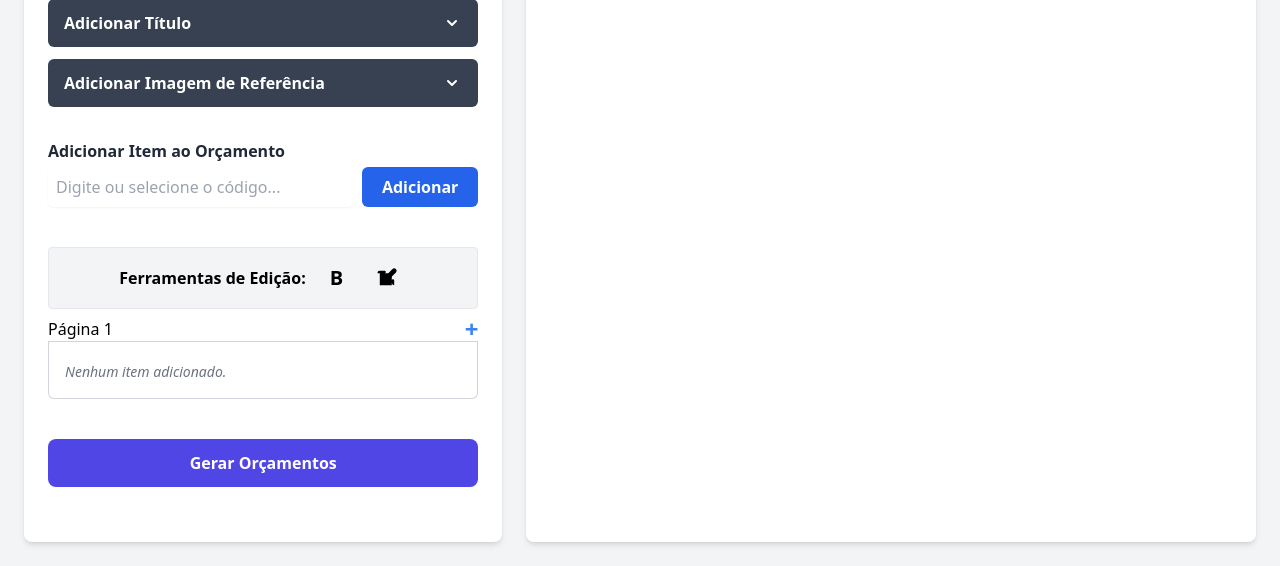
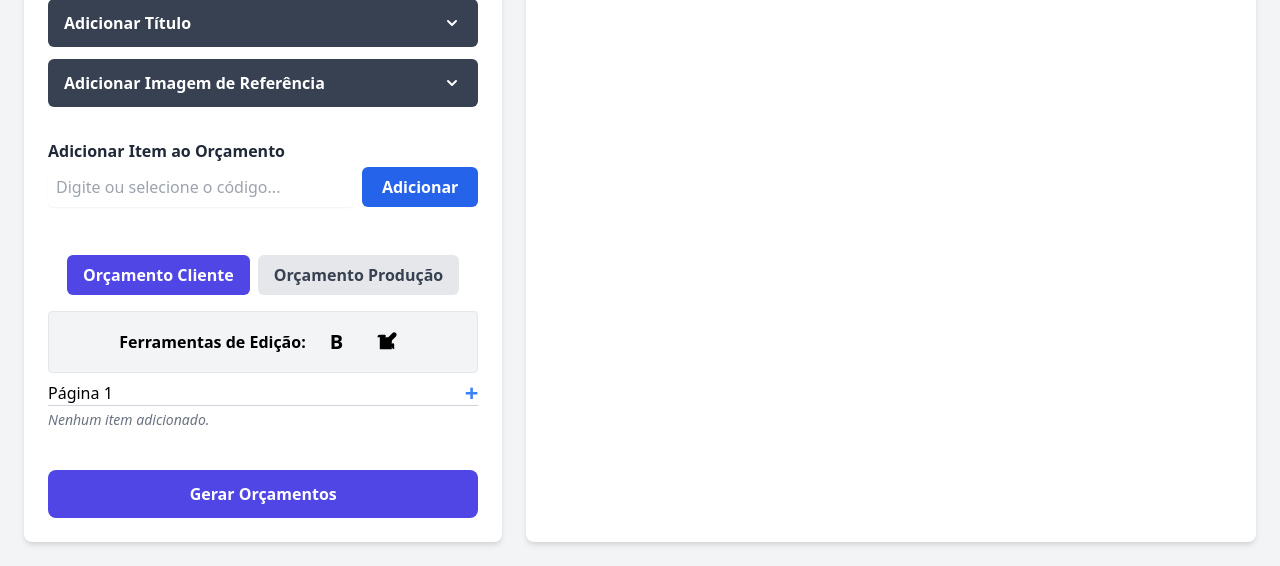
Before and after one commit to Salrefinado/Gerador-de-Or-amentos-Bunese, a FastAPI app: page / in a window 1280 px wide. Shown: the part 672-1238 px from the top of the page. Run offline with FastAPI, Linux system fonts and the light colour scheme.

Commit message:
Layout index.html

```diff
--- a/templates/index.html
+++ b/templates/index.html
@@ -113,6 +113,10 @@
           </div>
 
           <div class="pt-4">
+            <div class="flex items-center justify-center space-x-2 my-4">
+                <button type="button" id="orcamento-cliente-btn" class="px-4 py-2 rounded-md font-semibold text-white bg-indigo-600 hover:bg-indigo-700">Orçamento Cliente</button>
+                <button type="button" id="orcamento-producao-btn" class="px-4 py-2 rounded-md font-semibold text-gray-700 bg-gray-200 hover:bg-gray-300">Orçamento Produção</button>
+            </div>
             <div class="flex items-center gap-4 my-2 p-2 bg-gray-100 rounded border justify-center">
               <label class="text-base font-semibold">Ferramentas de Edição:</label>
               <button type="button" title="Negrito" class="p-2 rounded-full hover:bg-gray-300 text-xl" onclick="formatText('bold')"><strong>B</strong></button>
@@ -127,14 +131,18 @@
               <button type="button" id="btn-add-page" class="ml-2 text-blue-500 hover:text-blue-700 font-bold text-2xl leading-none" title="Adicionar Nova Página">+</button>
             </div>
 
-            <div id="items-editor-wrapper" class="bg-white p-4 border border-t-0 border-gray-300 rounded-b-md min-h-[150px]" data-item-definitions='{{ item_definitions | tojson }}'>
+            <div id="items-editor-wrapper"
+                data-item-definitions='{{ item_definitions | tojson }}'
+                data-item-definitions-producao='{{ item_definitions_producao | tojson }}'>
               <div class="items-list-container active" id="items-list-container-1">
                 <p class="text-sm text-gray-500 italic mt-1 default-text">Nenhum item adicionado.</p>
               </div>
             </div>
           </div>
 
-          <input type="hidden" name="items" id="hidden-items-input" value="">
+          <input type="hidden" name="items_cliente" id="hidden-items-input-cliente">
+          <input type="hidden" name="items_producao" id="hidden-items-input-producao">
+
 
           <div class="pt-6">
             <button type="submit" class="w-full bg-indigo-600 text-white font-bold px-4 py-3 rounded-lg hover:bg-indigo-700 transition-all">Gerar Orçamentos</button>
```
